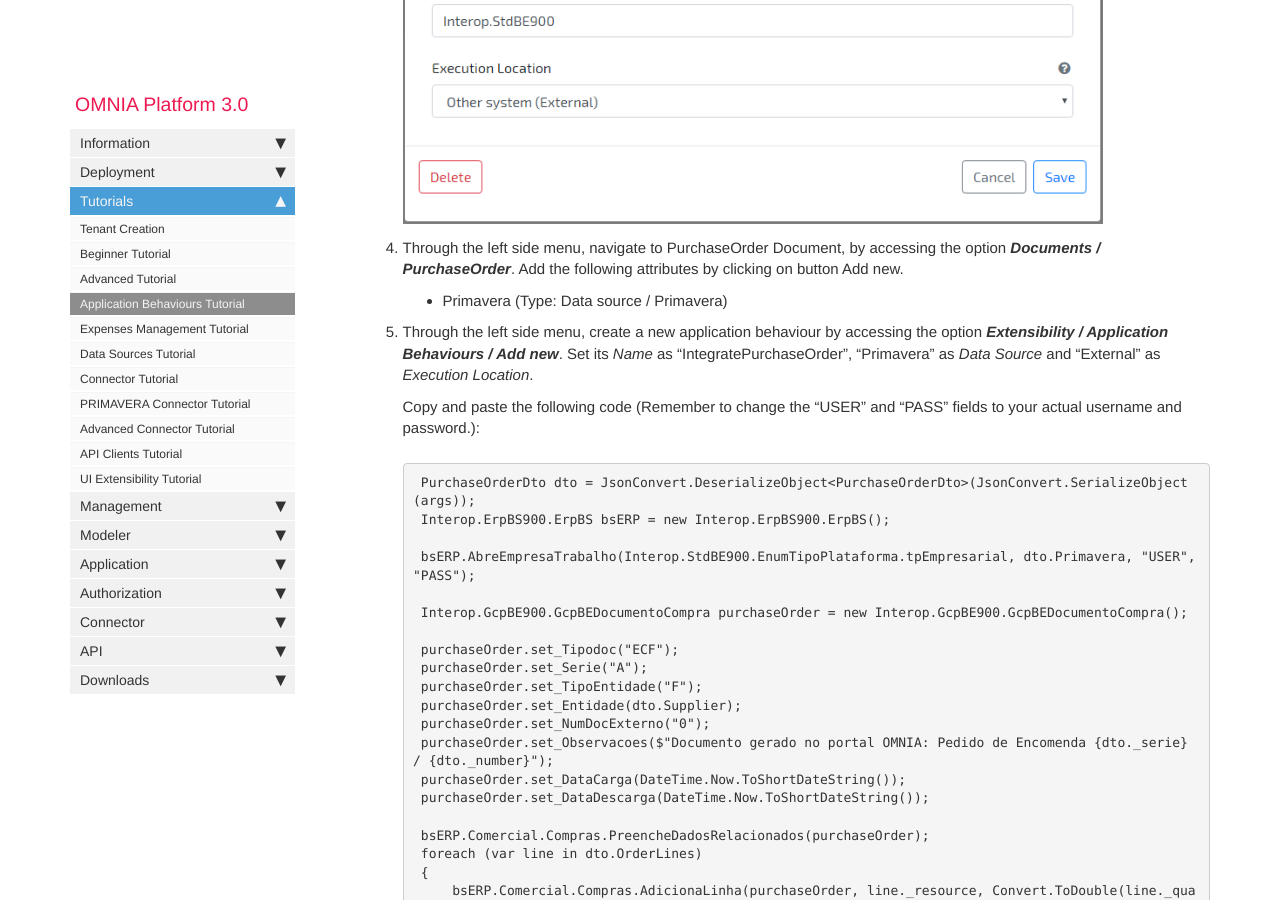
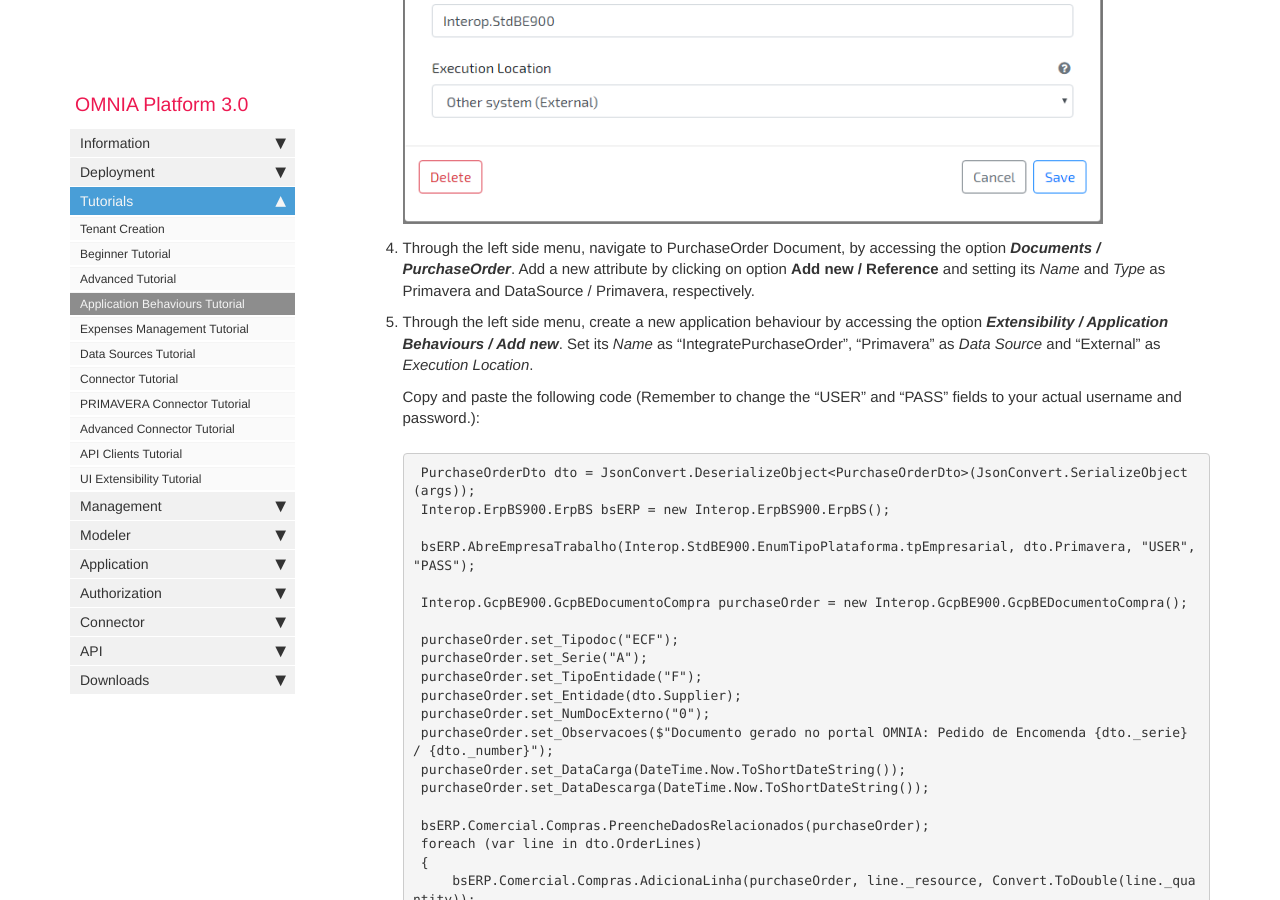
Before and after one commit to daniel8lopes/omnia3, a Jekyll site: the page built from docs/pages/omnia3/Tutorials/omnia3_applicationbehaviourstutorial.md, in a window 1280 px wide and 900 px high, scrolled down 1967 px. Built offline with Jekyll 4.4.1, drawn with Linux system fonts in a browser that asks for light colours; nearby versions of some CDN libraries; comment, search, counter and statistics services are not loaded.

Commit message:
Update omnia3_applicationbehaviourstutorial.md

```diff
--- a/docs/pages/omnia3/Tutorials/omnia3_applicationbehaviourstutorial.md
+++ b/docs/pages/omnia3/Tutorials/omnia3_applicationbehaviourstutorial.md
@@ -39,9 +39,7 @@ A connector and an access to [Primavera ERP](https://pt.primaverabss.com), on ve
 
     ![Modeler add Reference](/images/tutorials/applicationbehaviours/Modeler-Primavera-Add-Dependency.PNG)
 
-4. Through the left side menu, navigate to PurchaseOrder Document, by accessing the option ***Documents / PurchaseOrder***. Add the following attributes by clicking on button Add new.
-
-    - Primavera (Type: Data source / Primavera)
+4. Through the left side menu, navigate to PurchaseOrder Document, by accessing the option ***Documents / PurchaseOrder***. Add a new attribute by clicking on option **Add new / Reference** and setting its *Name* and *Type* as Primavera and DataSource / Primavera, respectively.
 
 5. Through the left side menu, create a new application behaviour by accessing the option ***Extensibility / Application Behaviours / Add new***. Set its *Name* as "IntegratePurchaseOrder", "Primavera" as *Data Source* and "External" as *Execution Location*.
 
```
